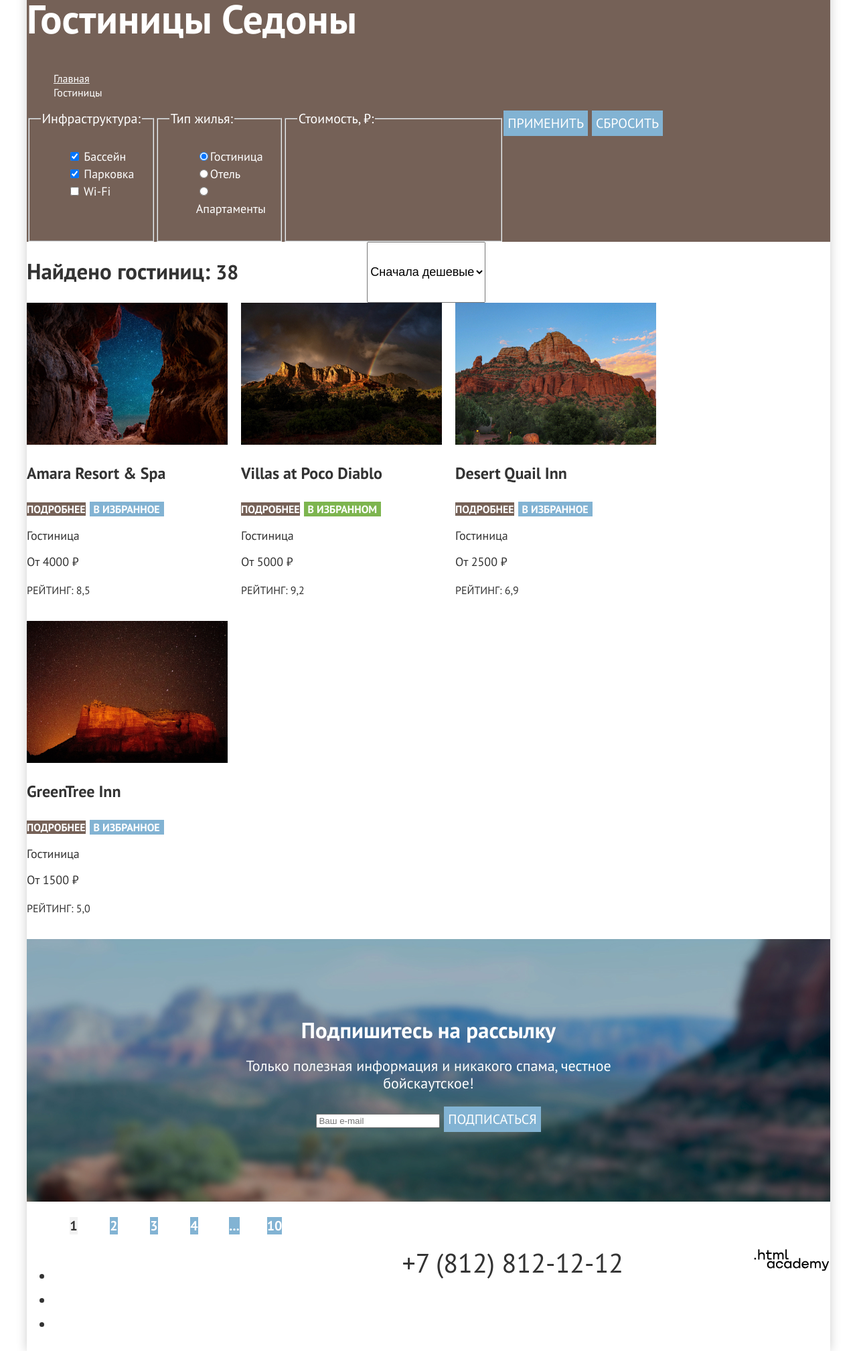
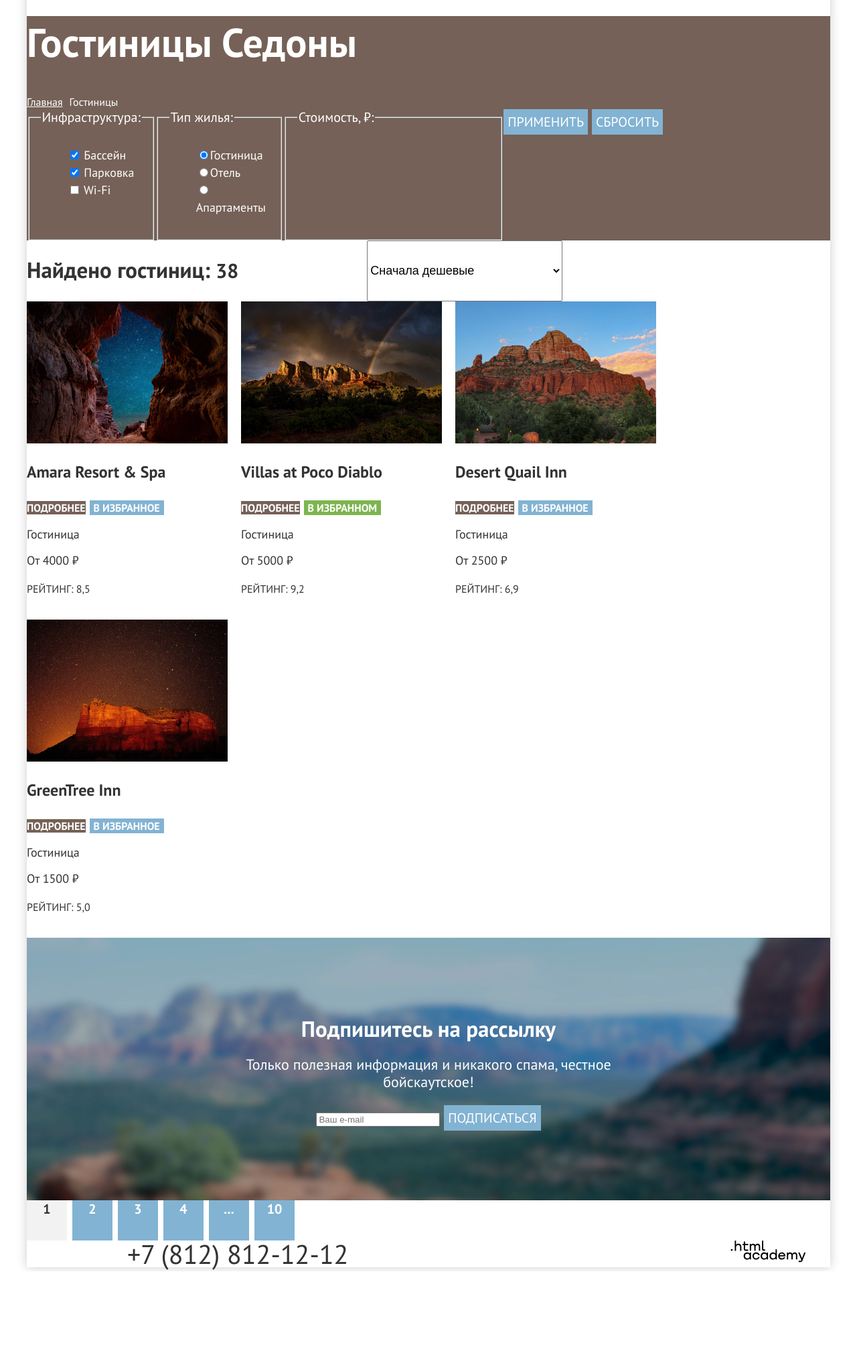
Before and after one commit to htmlacademy-htmlcss/1954051-sedona-36, a plain HTML site: page catalog.html in a window 1280 px wide. Shown: the part 120-2137 px from the top of the page at 67% size. After the commit the page ends 2018 px from the top, so only its background shows below. Drawn offline with Linux system fonts and the light colour scheme.

Commit message:
начинает мелкие сетки
переделывает расстояния и отступы в футере, задает отступы логотипу, ширину ряду ссылок и элементам пагинации, выравнивает текст в блоке поиска по ширине, задает отступы хлебным крошкам etc

```diff
--- a/styles/styles.css
+++ b/styles/styles.css
@@ -92,6 +92,7 @@ body {
   text-align: center;
   list-style: none;
   display: flex;
+  flex-wrap: wrap;
   margin: 0;
   padding: 0;
   margin-left: 30px;
@@ -119,12 +120,20 @@ body {
   text-align: center;
   text-decoration: none;
   color: inherit;
+  padding: 20px 16px;
+  display: block;
+}
+
+.navigation-user-link {
+min-width: 44px;
+min-height: 64px;
 }
 
 
 .welcome-logo {
   display: block;
-  margin: 0 auto;
+  margin: 51px 371px 82px;
+
 }
 
 .main-hero {
@@ -133,6 +142,7 @@ body {
   background-repeat: no-repeat;
   background-color: #5e94b8;
   background-size: cover;
+  height: 485px;
 }
 
 .advantages-title-container {
@@ -170,16 +180,22 @@ subscribe-title {
   flex-wrap: wrap;
 }
 
-.advantages-title {
+.advantages-title, .offers-title{
   font-size: 24px;
   line-height: 28px;
   text-transform: uppercase;
 }
+.advantages-title, .offers-title {
+text-align: center;
+}
+
+
 
 .advantages-item, .offers-item, .advantages-description-wrapper {
 width: 400px;
-min-height: 385px;;
+min-height: 385px;
 }
+
 
 .advantages-item-blue {
   width: 1200px;
@@ -203,8 +219,20 @@ min-height: 385px;;
 .offers-description {
   font-size: 18px;
   line-height: 21px;
+  margin: 0;
 }
 
+.main-search {
+  text-align: center;
+}
+
+.search-title {
+  margin-top: 96px;
+}
+
+.hotel-search-link {
+  margin-bottom: 96px;
+}
 
 
 .subscribe {
@@ -222,13 +250,34 @@ min-height: 385px;;
   flex-wrap: nowrap;
 }
 
-.footer-contacts {
-  margin-left: auto;
+
+.footer-social {
+width: 150px;
 }
 
-.footer-social {
-  width: 142px;
+
+.footer-social-list {
+  margin: 0;
+  padding: 0;
+  list-style: none;
+  display: flex;
+  flex-wrap: wrap;
 }
+
+.footer-social-item {
+ width: 47px;
+  height: 40px;
+}
+
+.footer-contacts {
+margin-right: auto;
+}
+
+
+.footer-developer {
+width: 150px;
+}
+
 
 .footer-phone a {
   color: #333333;
@@ -266,10 +315,16 @@ width: 1060px;
   font-size: 16px;
   line-height: 21px;
   list-style: none;
+  display: flex;
+  margin: 0;
+  padding: 0;
+  list-style-type: none;
+
 }
 
 .breadcrumbs-link {
   color: inherit;
+  margin-right: 10px;
 }
 
 .catalog-filter-form {
@@ -324,10 +379,13 @@ flex-wrap: nowrap;
   font-size: 18px;
   line-height: 21px;
   margin-left: 192px;
+  width: 292px;
 }
 
 .cards-view-container {
   margin-left: 70px;
+  width: 160px;
+  display: flex;
 }
 
 
@@ -369,11 +427,16 @@ margin-bottom: 20px;
   display: flex;
   justify-content: flex-start;
   width: 400px;
+  margin: 0;
+  padding: 0;
 }
 
 .pagination-item {
 width: 60px;
 text-align: center;
+}
+.pagination-item:not(:last-child) {
+  margin-right: 8px;
 }
 
 .pagination-link {
@@ -383,6 +446,10 @@ text-align: center;
   font-weight: 700;
   font-size: 20px;
   line-height: 36 px;
+  display: block;
+  box-sizing: border-box;
+  width: 60px;
+  height: 60px;
 }
 
 .pagination-current {
```
